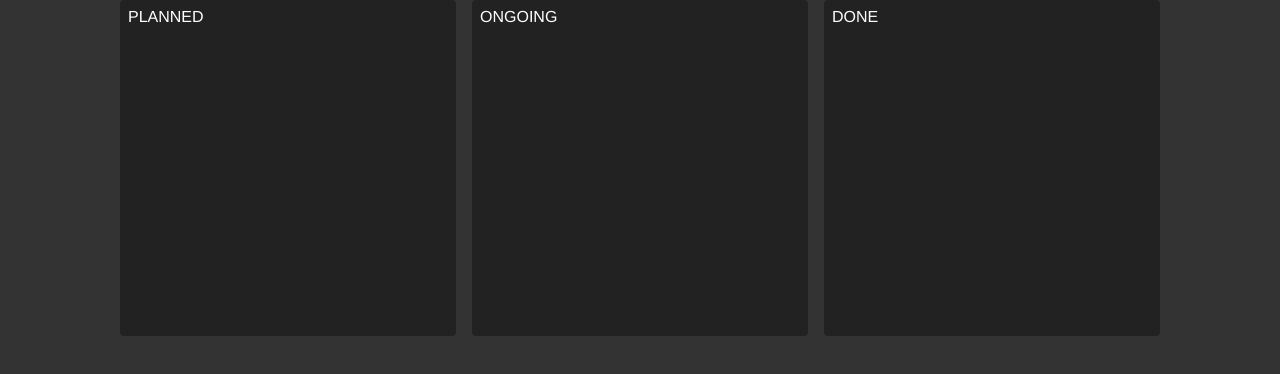
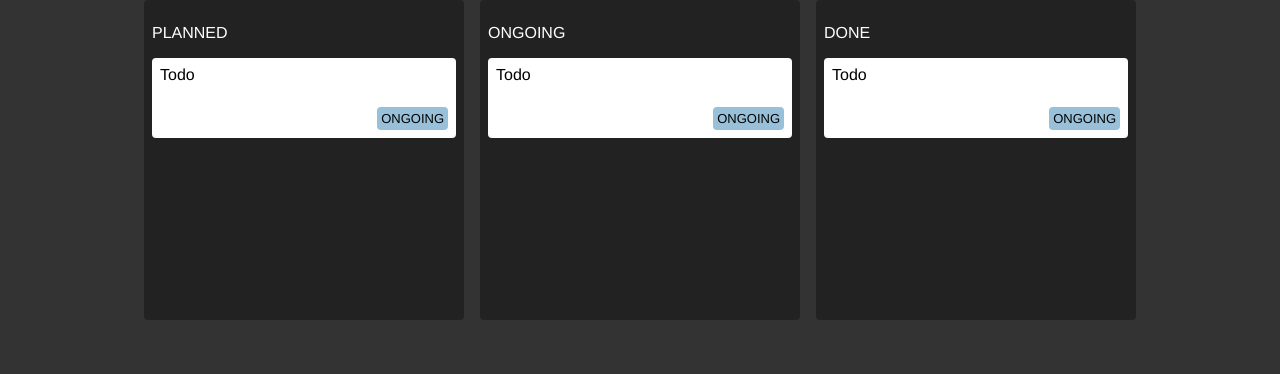
Before and after one commit to kardi06/react-zustand-testing, a React (Vite) app: page / in a window 1280 px wide. Shown: the top 374 px of the page. Built offline with nearby package versions, Linux system fonts and the light colour scheme.

Commit message:
task components

```diff
--- a/package.json
+++ b/package.json
@@ -10,6 +10,8 @@
     "preview": "vite preview"
   },
   "dependencies": {
+    "classname": "^0.0.0",
+    "classnames": "^2.5.1",
     "react": "^19.1.0",
     "react-dom": "^19.1.0"
   },
--- a/src/components/Column.jsx
+++ b/src/components/Column.jsx
@@ -1,4 +1,10 @@
 import './Column.css';
+import Task from './Task';
 export default function Column({ state }) {
-    return <div className="column">{state}</div>
+    return (
+        <div className="column">
+            <p>{state}</p>
+            <Task title="Todo" />
+        </div>
+    )
 }
--- /dev/null
+++ b/src/components/Task.css
@@ -0,0 +1,34 @@
+.task {
+    background: white;
+    border-radius: 4px;
+    min-height: 5rem;
+    color: black;
+    padding: 0.5rem;
+    display: flex;
+    flex-direction: column;
+    justify-content: space-between;
+}
+
+.bottomwrapper {
+    display: flex;
+    justify-content: space-between;
+}
+
+.status {
+    font-size: small;
+    background: var(--COLOR-GRAY-LIGHT);
+    padding: 0.25rem;
+    border-radius: 4px;
+}
+
+.PLANNED {
+    background: var(--COLOR-GRAY-LIGHT);
+}
+
+.ONGOING {
+    background: var(--COLOR-ONGOING);
+}
+
+.DONE {
+    background: var(--COLOR-DONE);
+}
--- /dev/null
+++ b/src/components/Task.jsx
@@ -0,0 +1,16 @@
+import React from 'react'
+import './Task.css';
+import classNames from 'classnames';
+
+const STATUS = "ONGOING"
+export default function Task({title}) {
+  return (
+    <div className='task'>
+        <div>{title}</div>
+        <div className='bottomwrapper'>
+            <div></div>
+            <div className={classNames('status', STATUS)}>{STATUS}</div>
+        </div>
+    </div>
+  )
+}
--- a/src/index.css
+++ b/src/index.css
@@ -10,3 +10,7 @@
 body {
   margin: 0;
 }
+
+* {
+  box-sizing: border-box;
+}
```
Also changed, not shown: src/store.js (added), 1 other file (tests, documents, lock files or other folders).
